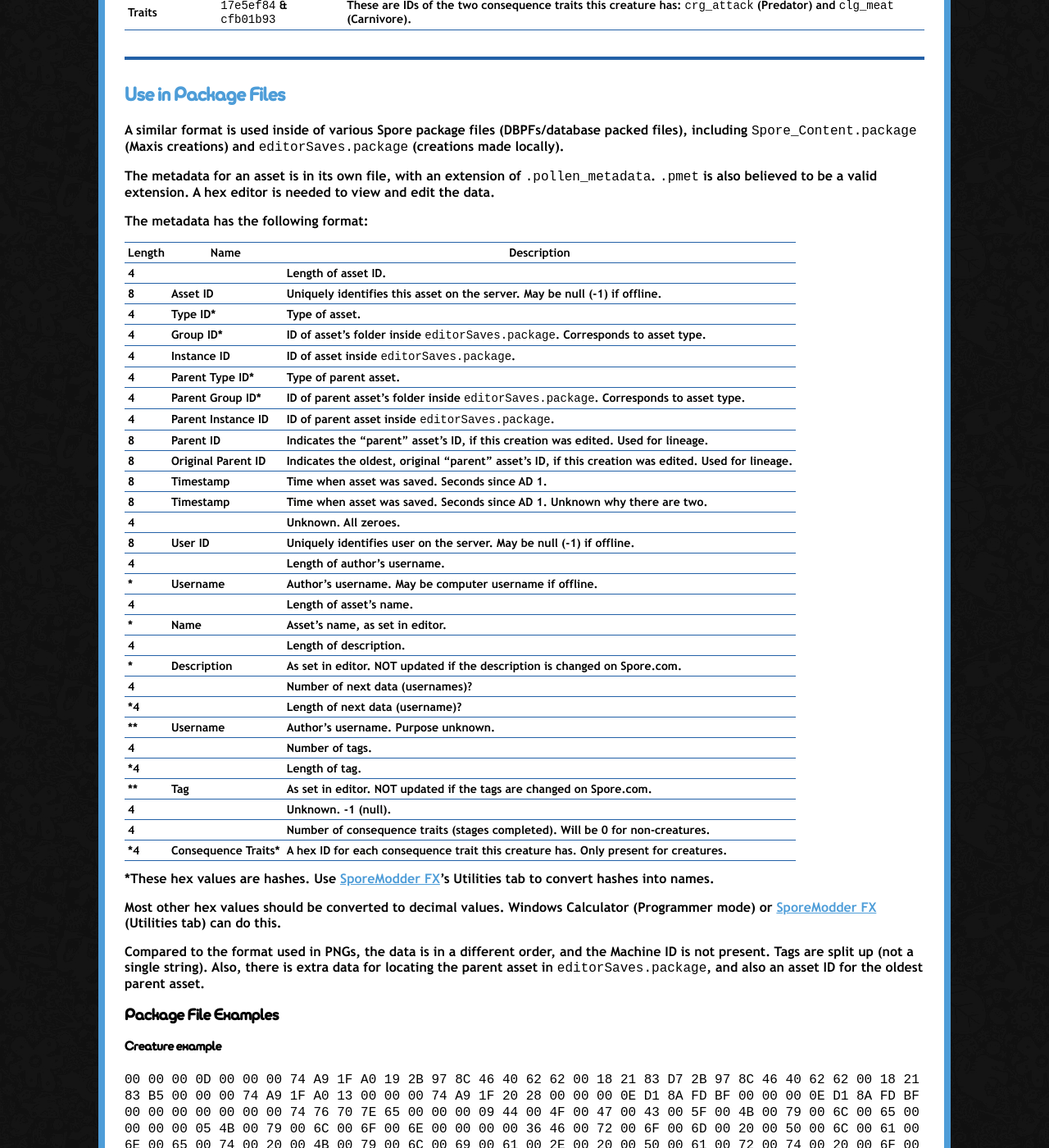
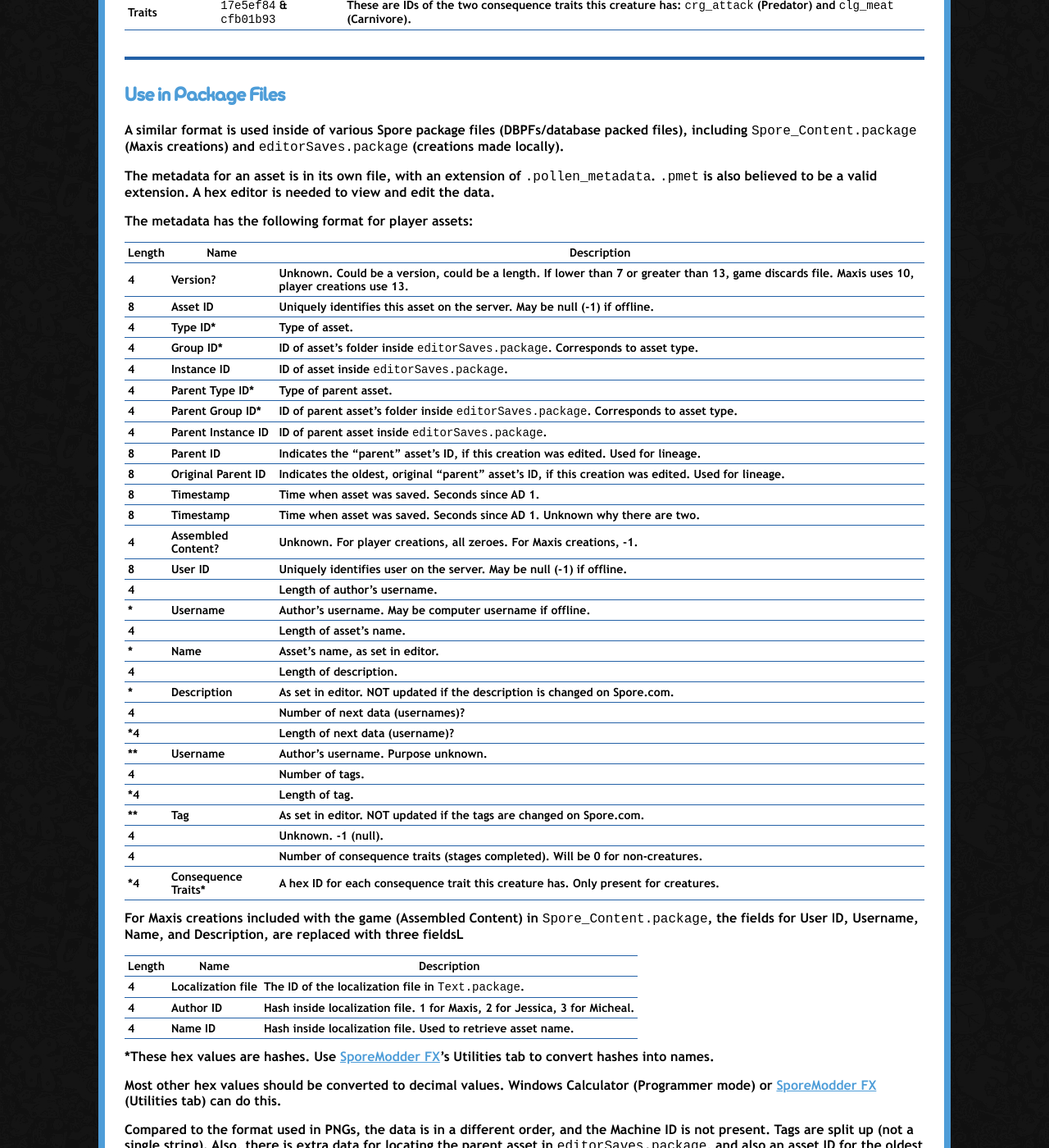
Before and after one commit to Spore-Community/spore-community.github.io, a Jekyll site: the page built from docs/pollination/pollen_metadata.md, in a window 1280 px wide and 1400 px high, scrolled down 2283 px. Shown: the whole window at 82% size. Built offline with Jekyll 4.4.1, drawn with Linux system fonts in a browser that asks for light colours; our own code applies the rules of GitHub Pages for plain Markdown files.

Commit message:
add noet for maxis pmet files

```diff
--- a/docs/pollination/pollen_metadata.md
+++ b/docs/pollination/pollen_metadata.md
@@ -94,11 +94,11 @@ A similar format is used inside of various Spore package files (DBPFs/database p
 
 The metadata for an asset is in its own file, with an extension of `.pollen_metadata`. `.pmet` is also believed to be a valid extension. A hex editor is needed to view and edit the data.
 
-The metadata has the following format:
+The metadata has the following format for player assets:
 
 Length | Name | Description
 --- | --- | --- | ---
-4 | | Length of asset ID.
+4 | Version? | Unknown. Could be a version, could be a length. If lower than 7 or greater than 13, game discards file. Maxis uses 10, player creations use 13.
 8 | Asset ID | Uniquely identifies this asset on the server. May be null (-1) if offline.
 4 | Type ID* | Type of asset.
 4 | Group ID* | ID of asset's folder inside `editorSaves.package`. Corresponds to asset type.
@@ -110,7 +110,7 @@ Length | Name | Description
 8 | Original Parent ID | Indicates the oldest, original "parent" asset's ID, if this creation was edited. Used for lineage.
 8 | Timestamp | Time when asset was saved. Seconds since AD 1.
 8 | Timestamp | Time when asset was saved. Seconds since AD 1. Unknown why there are two.
-4 | | Unknown. All zeroes.
+4 | Assembled Content? | Unknown. For player creations, all zeroes. For Maxis creations, -1.
 8 | User ID | Uniquely identifies user on the server. May be null (-1) if offline.
 4 | | Length of author's username.
 \* | Username | Author's username. May be computer username if offline.
@@ -127,6 +127,14 @@ Length | Name | Description
 4 | | Unknown. -1 (null).
 4 | | Number of consequence traits (stages completed). Will be 0 for non-creatures.
 \*4 | Consequence Traits* | A hex ID for each consequence trait this creature has. Only present for creatures.
+
+For Maxis creations included with the game (Assembled Content) in `Spore_Content.package`, the fields for User ID, Username, Name, and Description, are replaced with three fieldsL
+
+Length | Name | Description
+--- | --- | --- | ---
+4 | Localization file | The ID of the localization file in `Text.package`.
+4 | Author ID | Hash inside localization file. 1 for Maxis, 2 for Jessica, 3 for Micheal.
+4 | Name ID | Hash inside localization file. Used to retrieve asset name.
 
 \*These hex values are hashes. Use [SporeModder FX](https://emd4600.github.io/SporeModder-FX/)'s Utilities tab to convert hashes into names.
 
```
